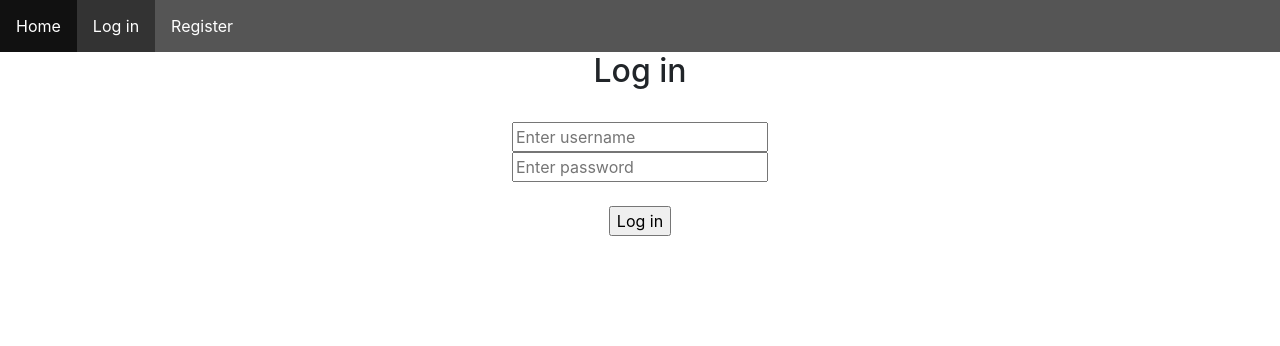
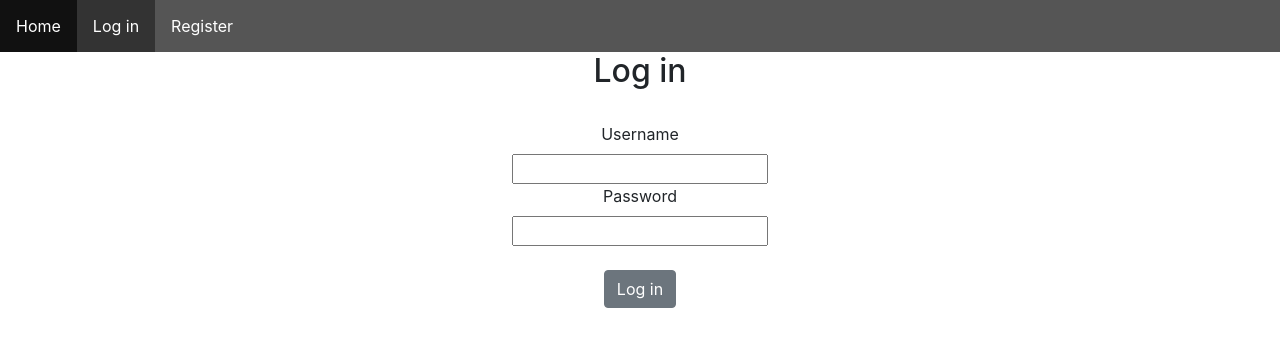
Before and after one commit to benskov95/CA3-Frontend-startcode, a React (Create React App) app: page /login in a window 1280 px wide. Shown: the top 346 px of the page. Built offline with nearby package versions, Linux system fonts and the light colour scheme.

Commit message:
made some buttons prettier, added NoMatch component for incorrect routes

```diff
--- a/src/base-components/Header.js
+++ b/src/base-components/Header.js
@@ -11,6 +11,7 @@ import Home from "./Home";
 import Example from "../components/Example";
 import Admin from "./Admin";
 import Register from "./Register";
+import NoMatch from "./NoMatch"
 
 export default function Header({ isLoggedIn, setLoginStatus, loginMsg }) {
 
@@ -84,6 +85,9 @@ export default function Header({ isLoggedIn, setLoginStatus, loginMsg }) {
         <Route path="/register">
           <Register />
         </Route>
+        <Route>
+         <NoMatch />
+        </Route>
       </Switch>
     </div>
   );
--- a/src/base-components/Login.js
+++ b/src/base-components/Login.js
@@ -40,20 +40,20 @@ export const Login = ({ isLoggedIn, loginMsg, setLoginStatus }) => {
         <h2>{loginMsg}</h2>
         <br />
         <form onSubmit={handleSubmit}>
+        <label>Username</label><br />
           <input
             id="username"
-            placeholder="Enter username"
             onChange={handleChange}
           />
           <br />
+          <label>Password</label><br />
           <input
             id="password"
-            placeholder="Enter password"
             onChange={handleChange}
           />
           <br />
           <br />
-          <input type="submit" value="Log in" />
+          <input type="submit" value="Log in" className="btn btn-secondary"/>
           <br />
           <p style={{ color: "red" }}>{error}</p>
         </form>
@@ -64,7 +64,7 @@ export const Login = ({ isLoggedIn, loginMsg, setLoginStatus }) => {
       <div>
         <h2>{loginMsg}</h2>
         <br />
-        <button onClick={logout}>Log out</button>
+        <button onClick={logout} className="btn btn-secondary">Log out</button>
       </div>
     );
   }
--- /dev/null
+++ b/src/base-components/NoMatch.js
@@ -0,0 +1,8 @@
+
+export default function NoMatch() {
+    return (
+      <div>
+        <h2>Unknown route. Please try again.</h2>
+      </div>
+    );
+  }
--- a/src/base-components/Register.js
+++ b/src/base-components/Register.js
@@ -34,6 +34,7 @@ export default function Register() {
 
     return (
         <div>
+            <h2>Register</h2>
             <form onSubmit={registerUser}>
                 <br />
                 <label>Username</label><br />
@@ -42,7 +43,7 @@ export default function Register() {
                 <label>Password</label><br />
                 <input onChange={handleChange} value={user.password} name="password"></input>
                 <br /><br />
-                <input type="submit" value="Register"></input>
+                <input type="submit" value="Register" className="btn btn-secondary"></input>
                 <p style={{ color: "red" }}>{error}</p>
                 <p style={{color: "green"}}>{msg}</p>
             </form>
--- a/src/components/Example.js
+++ b/src/components/Example.js
@@ -11,7 +11,7 @@ export default function Example() {
     <div>
       <h1>Example</h1>
       <p>Click the button to get some random data from various APIs</p>
-      <button onClick={handleClick}>Click me</button>
+      <button onClick={handleClick} className="btn btn-secondary">Click me</button>
       <br />
       <h3>{typeof example.quote !== "undefined" ? "Yes Or No API" : ""}</h3>
       <p>{example.answer}</p>
```
